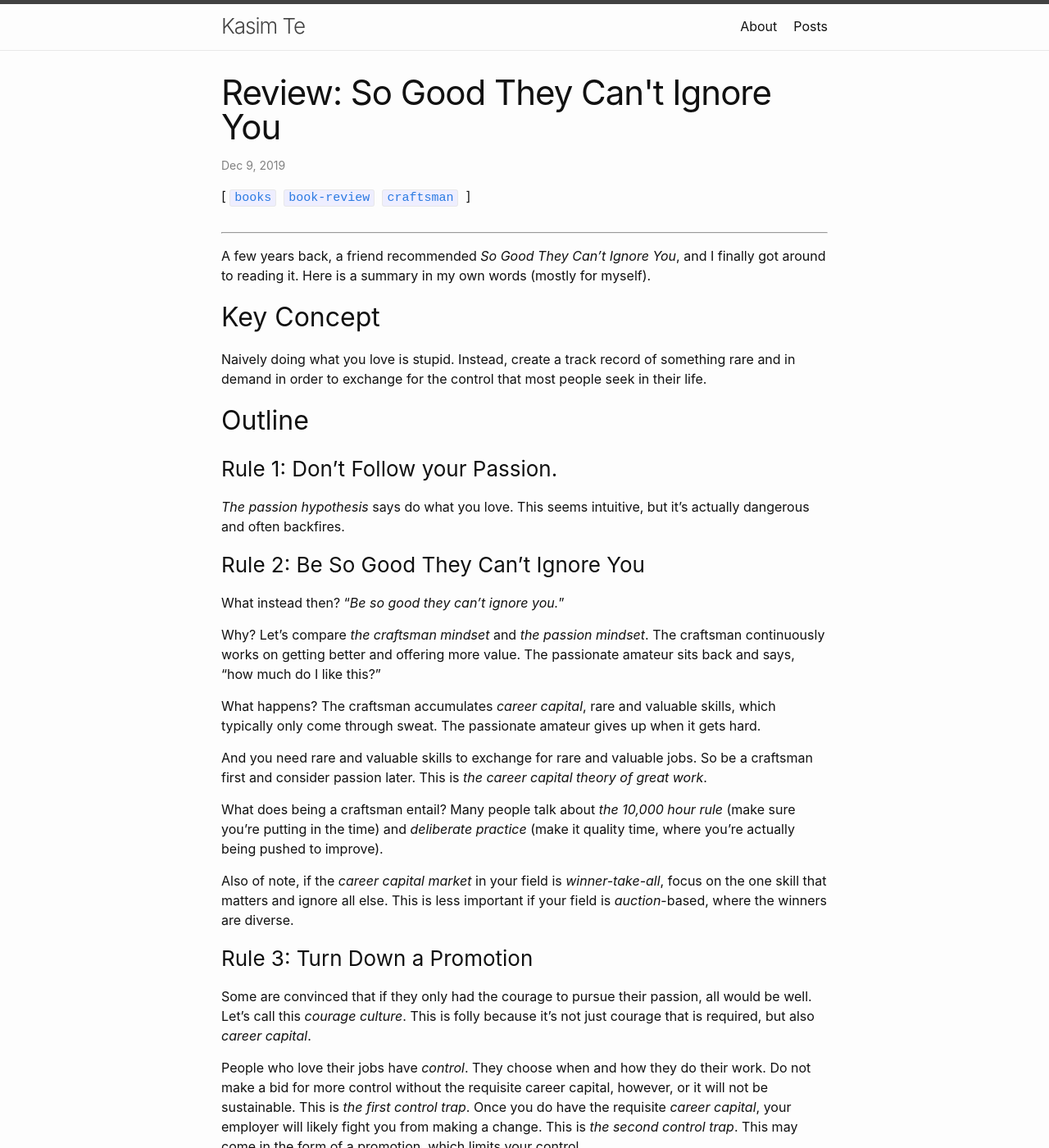
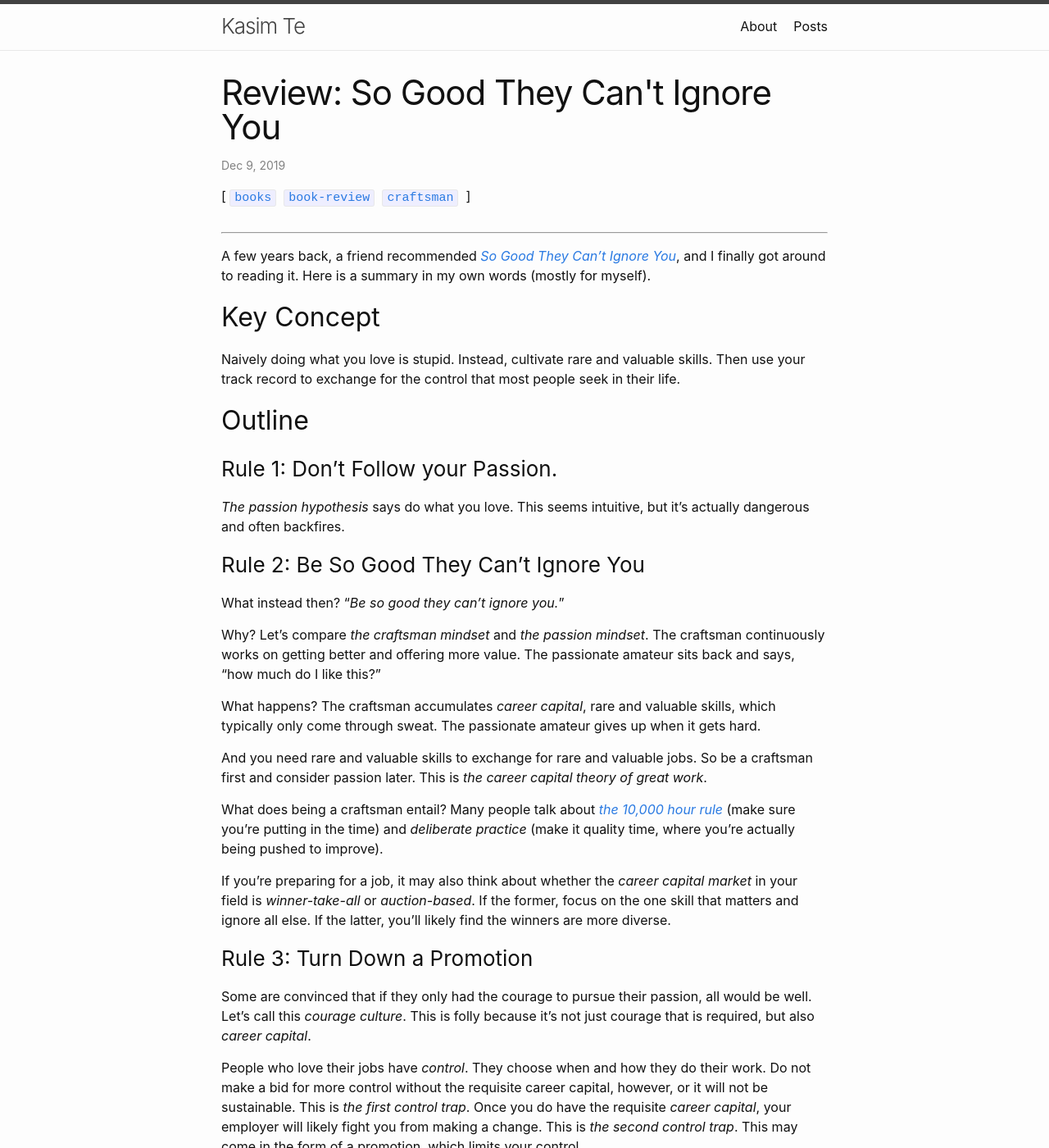
Before and after one commit to kasimte/kasimte.github.io, a Jekyll site: the page built from _posts/2019-12-09-book-review-so-good-they-cant-ignore-you.md, in a window 1280 px wide and 1400 px high. Shown: the whole window at 82% size. Built offline with Jekyll 4.4.1, drawn with Linux system fonts in a browser that asks for light colours; some of the changed text lies outside the part shown.

Commit message:
New post, clean up old post.

```diff
--- a/_posts/2019-12-09-book-review-so-good-they-cant-ignore-you.md
+++ b/_posts/2019-12-09-book-review-so-good-they-cant-ignore-you.md
@@ -4,15 +4,15 @@
 tags: books book-review craftsman
 ---
 
-A few years back, a friend recommended *So Good They Can't Ignore
-You*, and I finally got around to reading it. Here is a summary in my
+A few years back, a friend recommended *[So Good They Can't Ignore
+You](https://amzn.to/2Qh5uqb)*, and I finally got around to reading it. Here is a summary in my
 own words (mostly for myself).
 
 ## Key Concept
 
-Naively doing what you love is stupid. Instead, create a track record
-of something rare and in demand in order to exchange for the control
-that most people seek in their life.
+Naively doing what you love is stupid. Instead, cultivate rare and
+valuable skills. Then use your track record to exchange for the
+control that most people seek in their life.
 
 ## Outline
 
@@ -38,15 +38,16 @@
 valuable jobs. So be a craftsman first and consider passion
 later. This is *the career capital theory of great work*.
 
-What does being a craftsman entail? Many people talk about *the 10,000
-hour rule* (make sure you’re putting in the time) and *deliberate
-practice* (make it quality time, where you’re actually being pushed to
-improve).
+What does being a craftsman entail? Many people talk about
+*[the 10,000 hour rule](https://en.wikipedia.org/wiki/Outliers_%28book%29)*
+(make sure you’re putting in the time) and *deliberate practice* (make
+it quality time, where you’re actually being pushed to improve).
 
-Also of note, if the *career capital market* in your field is
-*winner-take-all*, focus on the one skill that matters and ignore all
-else.  This is less important if your field is *auction*-based, where
-the winners are diverse.
+If you're preparing for a job, it may also think about whether the
+*career capital market* in your field is *winner-take-all* or
+*auction-based*. If the former, focus on the one skill that matters
+and ignore all else.  If the latter, you'll likely find the winners
+are more diverse.
 
 ### Rule 3: Turn Down a Promotion
 
```
Also changed, not shown: other parts of _posts/2019-12-09-book-review-so-good-they-cant-ignore-you.md (+11 -9 lines), _posts/2019-12-25-padding-tensors-with-pytorch-cat.md (added, +64 -0 lines), tag/pytorch.md (added, +6 -0 lines).
